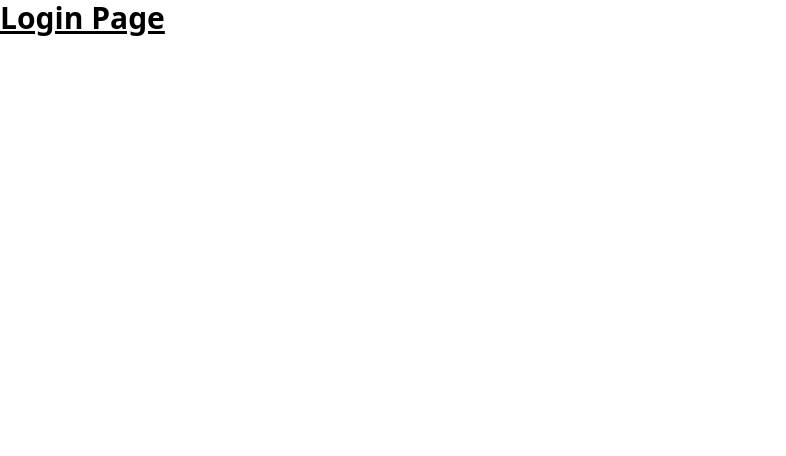
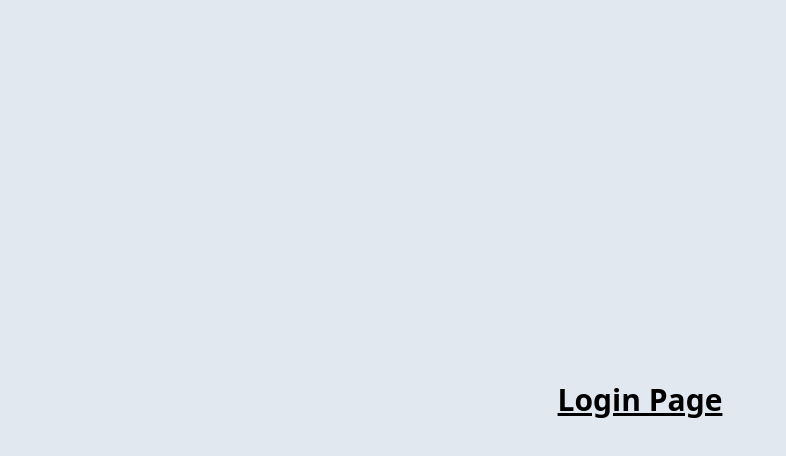
Before and after one commit to khprzybyl/loginPage, a React (Create React App) app: page / in a window 1280 px wide. Shown: the top 456 px of the page, without its empty margins (0-786 px from the left). Built offline with nearby package versions, Linux system fonts and the light colour scheme.

Commit message:
Add LoginPage component

```diff
--- a/src/App.tsx
+++ b/src/App.tsx
@@ -1,7 +1,12 @@
 import React from 'react';
+import { LoginPage } from './components/LoginPage';
 
-export const App = () => {
-  return <div className="text-3xl font-bold underline">Login Page</div>;
+export const App: React.FC = () => {
+  return (
+    <div className="flex justify-center items-center min-h-screen bg-slate-200">
+      <LoginPage />
+    </div>
+  );
 };
 
 export default App;
--- /dev/null
+++ b/src/components/LoginPage.tsx
@@ -0,0 +1,7 @@
+export const LoginPage: React.FC = () => {
+  return (
+    <div>
+      <p className="text-3xl font-bold underline">Login Page</p>
+    </div>
+  );
+};
```
